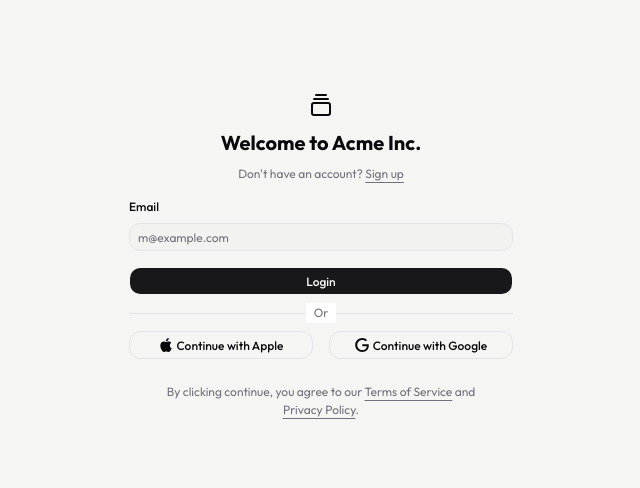
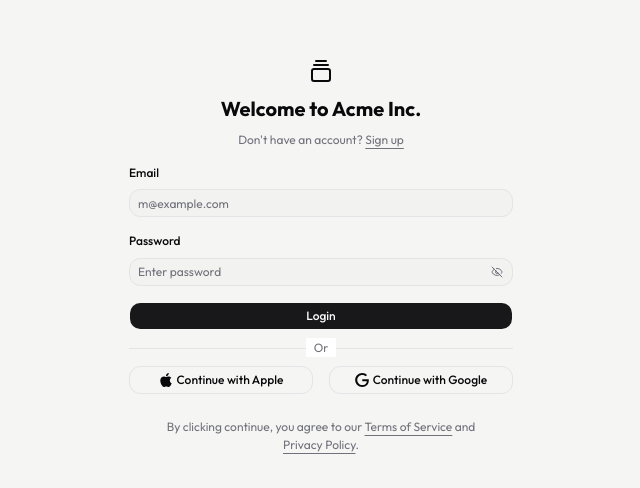
Before and after one commit to suraj-sahani/b2b-sass-healthcare, a Next.js app: page /login in a window 1280 px wide. Shown: the part 146-634 px from the top of the page, without its empty margins (319-959 px from the left). Built offline with nearby package versions, Linux system fonts and the light colour scheme.

Commit message:
feat: Add password visibility toggles

```diff
--- a/components/ui/button.tsx
+++ b/components/ui/button.tsx
@@ -1,11 +1,11 @@
-import * as React from "react"
-import { cva, type VariantProps } from "class-variance-authority"
-import { Slot } from "radix-ui"
+import * as React from "react";
+import { cva, type VariantProps } from "class-variance-authority";
+import { Slot } from "radix-ui";
 
-import { cn } from "@/lib/utils"
+import { cn } from "@/lib/utils";
 
 const buttonVariants = cva(
-  "group/button inline-flex shrink-0 items-center justify-center rounded-md border border-transparent bg-clip-padding text-xs/relaxed font-medium whitespace-nowrap transition-all outline-none select-none focus-visible:border-ring focus-visible:ring-2 focus-visible:ring-ring/30 active:translate-y-px disabled:pointer-events-none disabled:opacity-50 aria-invalid:border-destructive aria-invalid:ring-2 aria-invalid:ring-destructive/20 dark:aria-invalid:border-destructive/50 dark:aria-invalid:ring-destructive/40 [&_svg]:pointer-events-none [&_svg]:shrink-0 [&_svg:not([class*='size-'])]:size-4",
+  "group/button inline-flex shrink-0 items-center justify-center rounded-md border border-transparent bg-clip-padding text-xs/relaxed font-medium whitespace-nowrap transition-all outline-none select-none focus-visible:border-ring focus-visible:ring-2 focus-visible:ring-ring/30 active:translate-y-px disabled:pointer-events-none disabled:opacity-50 aria-invalid:border-destructive aria-invalid:ring-2 aria-invalid:ring-destructive/20 dark:aria-invalid:border-destructive/50 dark:aria-invalid:ring-destructive/40 [&_svg]:pointer-events-none [&_svg]:shrink-0 [&_svg:not([class*='size-'])]:size-4 cursor-pointer",
   {
     variants: {
       variant: {
@@ -36,8 +36,8 @@ const buttonVariants = cva(
       variant: "default",
       size: "default",
     },
-  }
-)
+  },
+);
 
 function Button({
   className,
@@ -47,9 +47,9 @@ function Button({
   ...props
 }: React.ComponentProps<"button"> &
   VariantProps<typeof buttonVariants> & {
-    asChild?: boolean
+    asChild?: boolean;
   }) {
-  const Comp = asChild ? Slot.Root : "button"
+  const Comp = asChild ? Slot.Root : "button";
 
   return (
     <Comp
@@ -59,7 +59,7 @@ function Button({
       className={cn(buttonVariants({ variant, size, className }))}
       {...props}
     />
-  )
+  );
 }
 
-export { Button, buttonVariants }
+export { Button, buttonVariants };
--- a/components/ui/forms/auth/login-form.tsx
+++ b/components/ui/forms/auth/login-form.tsx
@@ -1,4 +1,5 @@
-import { GalleryVerticalEnd } from "lucide-react";
+"use client";
+import { Eye, EyeOffIcon, GalleryVerticalEnd } from "lucide-react";
 
 import { cn } from "@/lib/utils";
 import { Button } from "@/components/ui/button";
@@ -10,11 +11,21 @@ import {
   FieldSeparator,
 } from "@/components/ui/field";
 import { Input } from "@/components/ui/input";
+import {
+  InputGroup,
+  InputGroupAddon,
+  InputGroupButton,
+  InputGroupInput,
+} from "../../input-group";
+import { Activity, useState } from "react";
 
 export function LoginForm({
   className,
   ...props
 }: React.ComponentProps<"div">) {
+  const [showPassword, setShowPassword] = useState(false);
+  const handlePasswordVisibility = () => setShowPassword((prev) => !prev);
+
   return (
     <div className={cn("flex flex-col gap-6", className)} {...props}>
       <form>
@@ -42,6 +53,26 @@ export function LoginForm({
               placeholder="m@example.com"
               required
             />
+          </Field>
+          <Field>
+            <FieldLabel htmlFor="password">Password</FieldLabel>
+            <InputGroup>
+              <InputGroupInput
+                id="inline-end-input"
+                type={showPassword ? "text" : "password"}
+                placeholder="Enter password"
+              />
+              <InputGroupAddon align="inline-end">
+                <InputGroupButton onClick={handlePasswordVisibility}>
+                  <Activity mode={!showPassword ? "visible" : "hidden"}>
+                    <EyeOffIcon />
+                  </Activity>
+                  <Activity mode={showPassword ? "visible" : "hidden"}>
+                    <Eye />
+                  </Activity>
+                </InputGroupButton>
+              </InputGroupAddon>
+            </InputGroup>
           </Field>
           <Field>
             <Button type="submit">Login</Button>
--- a/components/ui/forms/auth/signup-form.tsx
+++ b/components/ui/forms/auth/signup-form.tsx
@@ -1,4 +1,5 @@
-import { GalleryVerticalEnd } from "lucide-react";
+"use client";
+import { Eye, EyeOffIcon, GalleryVerticalEnd } from "lucide-react";
 
 import { cn } from "@/lib/utils";
 import { Button } from "@/components/ui/button";
@@ -11,11 +12,31 @@ import {
 } from "@/components/ui/field";
 import { Input } from "@/components/ui/input";
 import Link from "next/link";
+import {
+  InputGroup,
+  InputGroupAddon,
+  InputGroupButton,
+  InputGroupInput,
+} from "../../input-group";
+import { Activity, useState } from "react";
 
 export function SignupForm({
   className,
   ...props
 }: React.ComponentProps<"div">) {
+  const [showPassword, setShowPassword] = useState({
+    password: false,
+    confirmPassword: false,
+  });
+
+  const handlePasswordVisibility = (field: "password" | "confirmPassword") =>
+    setShowPassword((prev) => {
+      return {
+        ...prev,
+        [field]: !prev[field],
+      };
+    });
+
   return (
     <div className={cn("flex flex-col gap-6", className)} {...props}>
       <form>
@@ -44,6 +65,61 @@ export function SignupForm({
               required
             />
           </Field>
+
+          <Field>
+            <FieldLabel htmlFor="password">Password</FieldLabel>
+
+            <InputGroup>
+              <InputGroupInput
+                id="inline-end-input"
+                type={showPassword.password ? "text" : "password"}
+                placeholder="Enter password"
+              />
+              <InputGroupAddon align="inline-end">
+                <InputGroupButton
+                  onClick={() => handlePasswordVisibility("password")}
+                >
+                  <Activity
+                    mode={!showPassword.password ? "visible" : "hidden"}
+                  >
+                    <EyeOffIcon />
+                  </Activity>
+                  <Activity mode={showPassword.password ? "visible" : "hidden"}>
+                    <Eye />
+                  </Activity>
+                </InputGroupButton>
+              </InputGroupAddon>
+            </InputGroup>
+          </Field>
+
+          <Field>
+            <FieldLabel htmlFor="password">Confirm Password</FieldLabel>
+
+            <InputGroup>
+              <InputGroupInput
+                id="inline-end-input"
+                type={showPassword.confirmPassword ? "text" : "password"}
+                placeholder="Enter password"
+              />
+              <InputGroupAddon align="inline-end">
+                <InputGroupButton
+                  onClick={() => handlePasswordVisibility("confirmPassword")}
+                >
+                  <Activity
+                    mode={!showPassword.confirmPassword ? "visible" : "hidden"}
+                  >
+                    <EyeOffIcon />
+                  </Activity>
+                  <Activity
+                    mode={showPassword.confirmPassword ? "visible" : "hidden"}
+                  >
+                    <Eye />
+                  </Activity>
+                </InputGroupButton>
+              </InputGroupAddon>
+            </InputGroup>
+          </Field>
+
           <Field>
             <Button type="submit">Create Account</Button>
           </Field>
--- /dev/null
+++ b/components/ui/input-group.tsx
@@ -0,0 +1,155 @@
+"use client"
+
+import * as React from "react"
+import { cva, type VariantProps } from "class-variance-authority"
+
+import { cn } from "@/lib/utils"
+import { Button } from "@/components/ui/button"
+import { Input } from "@/components/ui/input"
+import { Textarea } from "@/components/ui/textarea"
+
+function InputGroup({ className, ...props }: React.ComponentProps<"div">) {
+  return (
+    <div
+      data-slot="input-group"
+      role="group"
+      className={cn(
+        "group/input-group relative flex h-7 w-full min-w-0 items-center rounded-md border border-input bg-input/20 transition-colors outline-none in-data-[slot=combobox-content]:focus-within:border-inherit in-data-[slot=combobox-content]:focus-within:ring-0 has-data-[align=block-end]:rounded-md has-data-[align=block-start]:rounded-md has-[[data-slot=input-group-control]:focus-visible]:border-ring has-[[data-slot=input-group-control]:focus-visible]:ring-2 has-[[data-slot=input-group-control]:focus-visible]:ring-ring/30 has-[[data-slot][aria-invalid=true]]:border-destructive has-[[data-slot][aria-invalid=true]]:ring-2 has-[[data-slot][aria-invalid=true]]:ring-destructive/20 has-[textarea]:rounded-md has-[>[data-align=block-end]]:h-auto has-[>[data-align=block-end]]:flex-col has-[>[data-align=block-start]]:h-auto has-[>[data-align=block-start]]:flex-col has-[>textarea]:h-auto dark:bg-input/30 dark:has-[[data-slot][aria-invalid=true]]:ring-destructive/40 has-[>[data-align=block-end]]:[&>input]:pt-3 has-[>[data-align=block-start]]:[&>input]:pb-3 has-[>[data-align=inline-end]]:[&>input]:pr-1.5 has-[>[data-align=inline-start]]:[&>input]:pl-1.5",
+        className
+      )}
+      {...props}
+    />
+  )
+}
+
+const inputGroupAddonVariants = cva(
+  "flex h-auto cursor-text items-center justify-center gap-1 py-2 text-xs/relaxed font-medium text-muted-foreground select-none group-data-[disabled=true]/input-group:opacity-50 **:data-[slot=kbd]:rounded-[calc(var(--radius-sm)-2px)] **:data-[slot=kbd]:bg-muted-foreground/10 **:data-[slot=kbd]:px-1 **:data-[slot=kbd]:text-[0.625rem] [&>svg:not([class*='size-'])]:size-3.5",
+  {
+    variants: {
+      align: {
+        "inline-start":
+          "order-first pl-2 has-[>button]:ml-[-0.275rem] has-[>kbd]:ml-[-0.275rem]",
+        "inline-end":
+          "order-last pr-2 has-[>button]:mr-[-0.275rem] has-[>kbd]:mr-[-0.275rem]",
+        "block-start":
+          "order-first w-full justify-start px-2 pt-2 group-has-[>input]/input-group:pt-2 [.border-b]:pb-2",
+        "block-end":
+          "order-last w-full justify-start px-2 pb-2 group-has-[>input]/input-group:pb-2 [.border-t]:pt-2",
+      },
+    },
+    defaultVariants: {
+      align: "inline-start",
+    },
+  }
+)
+
+function InputGroupAddon({
+  className,
+  align = "inline-start",
+  ...props
+}: React.ComponentProps<"div"> & VariantProps<typeof inputGroupAddonVariants>) {
+  return (
+    <div
+      role="group"
+      data-slot="input-group-addon"
+      data-align={align}
+      className={cn(inputGroupAddonVariants({ align }), className)}
+      onClick={(e) => {
+        if ((e.target as HTMLElement).closest("button")) {
+          return
+        }
+        e.currentTarget.parentElement?.querySelector("input")?.focus()
+      }}
+      {...props}
+    />
+  )
+}
+
+const inputGroupButtonVariants = cva(
+  "flex items-center gap-2 rounded-md text-xs/relaxed shadow-none",
+  {
+    variants: {
+      size: {
+        xs: "h-5 gap-1 rounded-[calc(var(--radius-sm)-2px)] px-1 [&>svg:not([class*='size-'])]:size-3",
+        sm: "gap-1",
+        "icon-xs": "size-6 p-0 has-[>svg]:p-0",
+        "icon-sm": "size-7 p-0 has-[>svg]:p-0",
+      },
+    },
+    defaultVariants: {
+      size: "xs",
+    },
+  }
+)
+
+function InputGroupButton({
+  className,
+  type = "button",
+  variant = "ghost",
+  size = "xs",
+  ...props
+}: Omit<React.ComponentProps<typeof Button>, "size"> &
+  VariantProps<typeof inputGroupButtonVariants>) {
+  return (
+    <Button
+      type={type}
+      data-size={size}
+      variant={variant}
+      className={cn(inputGroupButtonVariants({ size }), className)}
+      {...props}
+    />
+  )
+}
+
+function InputGroupText({ className, ...props }: React.ComponentProps<"span">) {
+  return (
+    <span
+      className={cn(
+        "flex items-center gap-2 text-xs/relaxed text-muted-foreground [&_svg]:pointer-events-none [&_svg:not([class*='size-'])]:size-4",
+        className
+      )}
+      {...props}
+    />
+  )
+}
+
+function InputGroupInput({
+  className,
+  ...props
+}: React.ComponentProps<"input">) {
+  return (
+    <Input
+      data-slot="input-group-control"
+      className={cn(
+        "flex-1 rounded-none border-0 bg-transparent shadow-none ring-0 focus-visible:ring-0 aria-invalid:ring-0 dark:bg-transparent",
+        className
+      )}
+      {...props}
+    />
+  )
+}
+
+function InputGroupTextarea({
+  className,
+  ...props
+}: React.ComponentProps<"textarea">) {
+  return (
+    <Textarea
+      data-slot="input-group-control"
+      className={cn(
+        "flex-1 resize-none rounded-none border-0 bg-transparent py-2 shadow-none ring-0 focus-visible:ring-0 aria-invalid:ring-0 dark:bg-transparent",
+        className
+      )}
+      {...props}
+    />
+  )
+}
+
+export {
+  InputGroup,
+  InputGroupAddon,
+  InputGroupButton,
+  InputGroupText,
+  InputGroupInput,
+  InputGroupTextarea,
+}
--- /dev/null
+++ b/components/ui/textarea.tsx
@@ -0,0 +1,18 @@
+import * as React from "react"
+
+import { cn } from "@/lib/utils"
+
+function Textarea({ className, ...props }: React.ComponentProps<"textarea">) {
+  return (
+    <textarea
+      data-slot="textarea"
+      className={cn(
+        "flex field-sizing-content min-h-16 w-full resize-none rounded-md border border-input bg-input/20 px-2 py-2 text-sm transition-colors outline-none placeholder:text-muted-foreground focus-visible:border-ring focus-visible:ring-2 focus-visible:ring-ring/30 disabled:cursor-not-allowed disabled:opacity-50 aria-invalid:border-destructive aria-invalid:ring-2 aria-invalid:ring-destructive/20 md:text-xs/relaxed dark:bg-input/30 dark:aria-invalid:border-destructive/50 dark:aria-invalid:ring-destructive/40",
+        className
+      )}
+      {...props}
+    />
+  )
+}
+
+export { Textarea }
```
